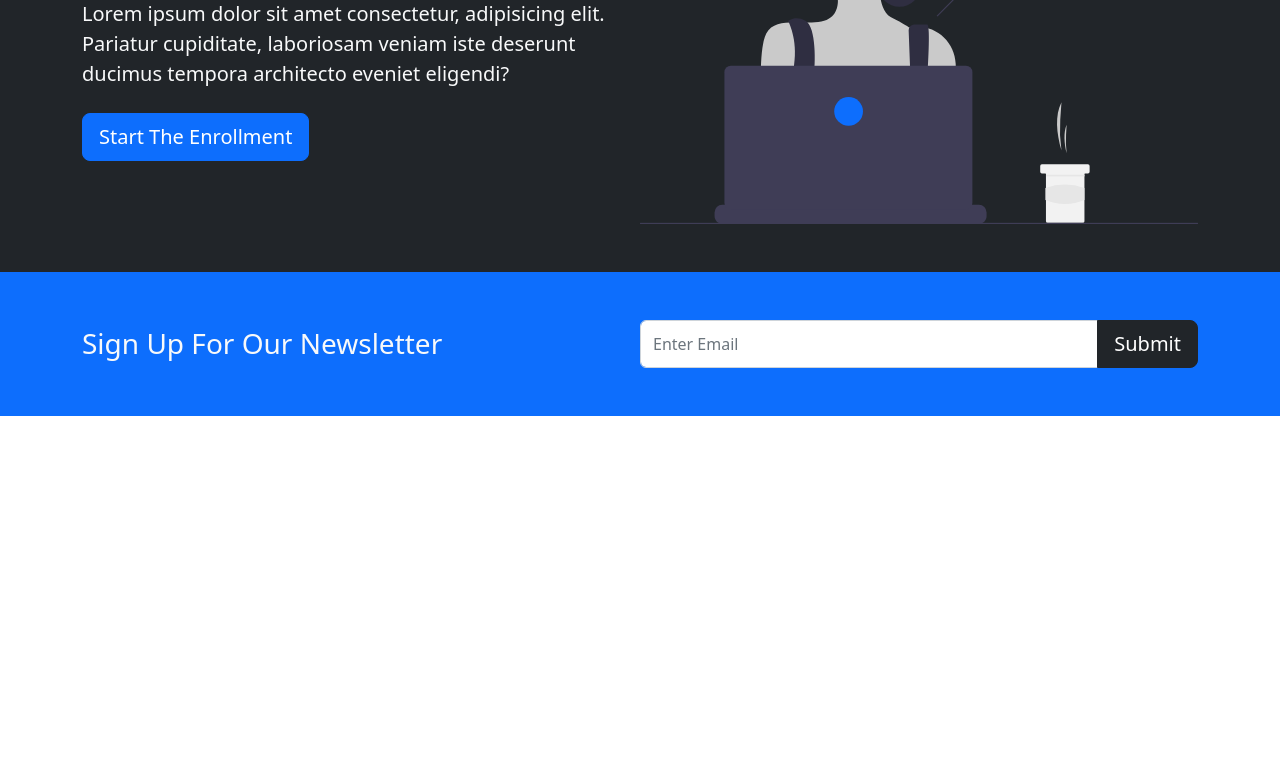
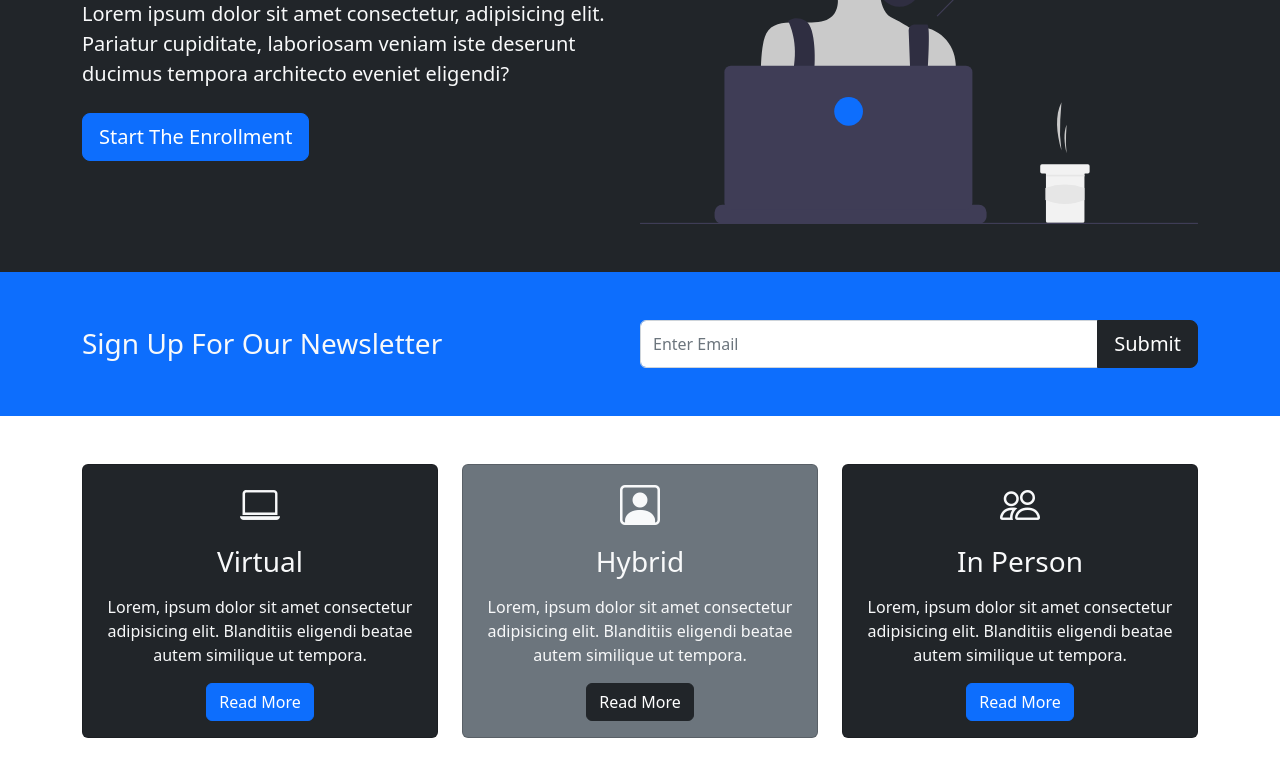
Before and after one commit to Gisramosrod/bootstrap5_crash_course, a website: page index.html in a window 1280 px wide. Shown: the part 257-1034 px from the top of the page. Before the commit the page ends 800 px from the top, so only its background shows below. Drawn offline with nearby package versions, Linux system fonts and the light colour scheme.

Commit message:
Boxes Completed

```diff
--- a/index.html
+++ b/index.html
@@ -7,7 +7,7 @@
     <meta name="viewport" content="width=device-width, initial-scale=1.0">
     <link rel="stylesheet" href="styles.css" />
     <link rel="stylesheet" href="index.css" />
-
+    <link rel="stylesheet" href="https://cdn.jsdelivr.net/npm/bootstrap-icons@1.3.0/font/bootstrap-icons.css">
     <title>Bootstrap Crash Course</title>
 </head>
 
@@ -71,6 +71,61 @@
         </div>
     </section>
 
+    <!-- Boxes -->
+    <section class="p-5">
+        <div class="container">
+            <div class="row text-center g-4">
+                <div class="col-md">
+                    <div class="card bg-dark text-light">
+                        <div class="card-body text-center">
+                            <div class="h1 mb-3">
+                                <i class="bi bi-laptop"></i>
+                            </div>
+                            <h3 class="card-title mb-3">Virtual</h3>
+                            <p class="card-text">
+                                Lorem, ipsum dolor sit amet consectetur adipisicing elit. Blanditiis eligendi beatae
+                                autem
+                                similique ut tempora.
+                            </p>
+                            <a href="#" class="btn btn-primary">Read More</a>
+                        </div>
+                    </div>
+                </div>
+                <div class="col-md">
+                    <div class="card bg-secondary text-light">
+                        <div class="card-body text-center">
+                            <div class="h1 mb-3">
+                                <i class="bi bi-person-square"></i>
+                            </div>
+                            <h3 class="card-title mb-3">Hybrid</h3>
+                            <p class="card-text">
+                                Lorem, ipsum dolor sit amet consectetur adipisicing elit. Blanditiis eligendi beatae
+                                autem
+                                similique ut tempora.
+                            </p>
+                            <a href="#" class="btn btn-dark">Read More</a>
+                        </div>
+                    </div>
+                </div>
+                <div class="col-md">
+                    <div class="card bg-dark text-light">
+                        <div class="card-body text-center">
+                            <div class="h1 mb-3">
+                                <i class="bi bi-people"></i>
+                            </div>
+                            <h3 class="card-title mb-3">In Person</h3>
+                            <p class="card-text">
+                                Lorem, ipsum dolor sit amet consectetur adipisicing elit. Blanditiis eligendi beatae
+                                autem
+                                similique ut tempora.
+                            </p>
+                            <a href="#" class="btn btn-primary">Read More</a>
+                        </div>
+                    </div>
+                </div>
+            </div>
+        </div>
+    </section>
 
     <script src="node_modules/bootstrap/dist/js/bootstrap.min.js"></script>
 </body>
```
